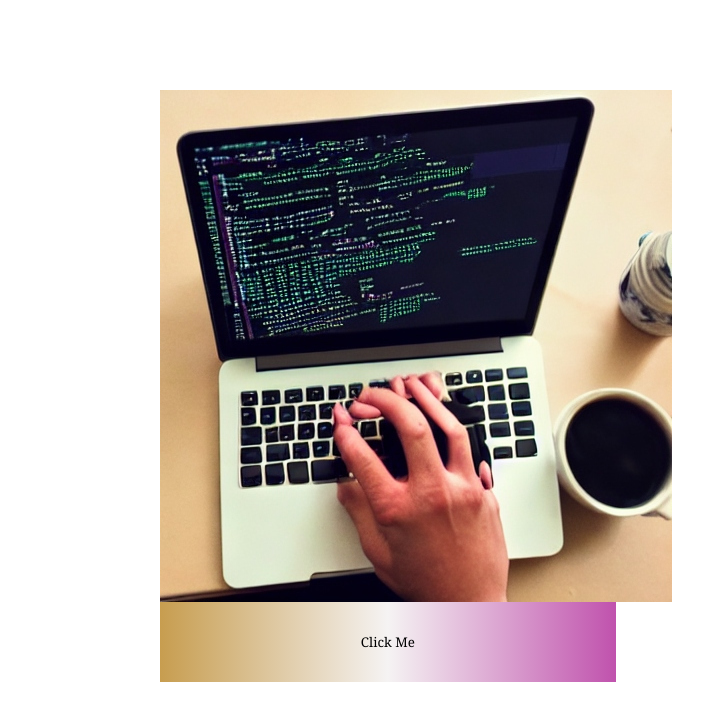
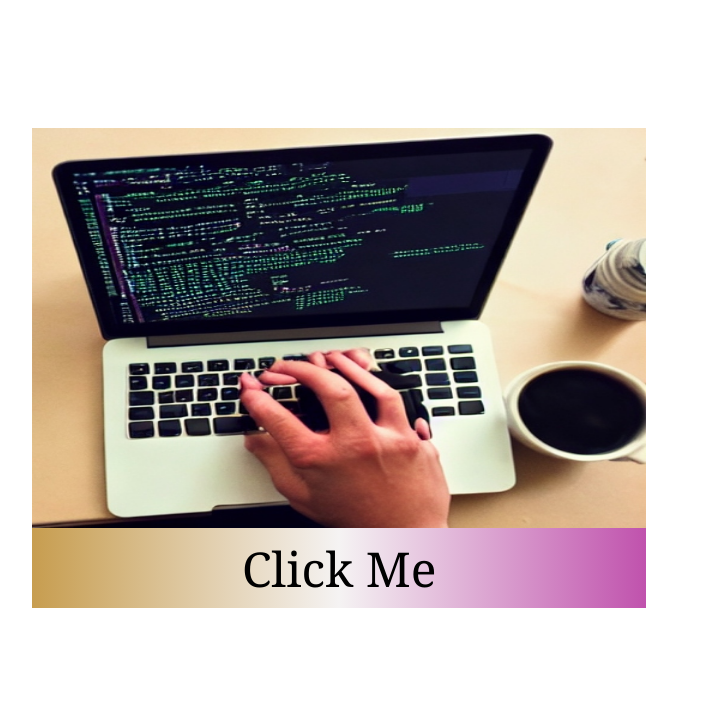
Before and after one commit to ChandraDevs1/Task--3, a plain HTML site: page index.html in a window 1280 px wide. Shown: the whole page, without its empty margins (288-991 px from the left). Drawn offline with Linux system fonts and the light colour scheme.

Commit message:
Update style.css

```diff
--- a/style.css
+++ b/style.css
@@ -7,17 +7,26 @@
 }
 
 .data{
-margin: 7% 35%;
-}
+  margin: 10% 25%;
+ }
 
 img{
   display: block;
+  width: 48vw;
+  height: 50vh;
 }
 
+
 button{
-width: 35.6vw;
+display: block;
+width: 48vw;
 height: 10vh;
 background: linear-gradient(90deg , rgb(199, 157, 79) , rgb(245, 243, 243) , rgb(192, 82, 173));
 border: none;
+cursor: pointer;
+}
 
+span{
+  display: block;
+  font-size: 6vh;
 }
```
